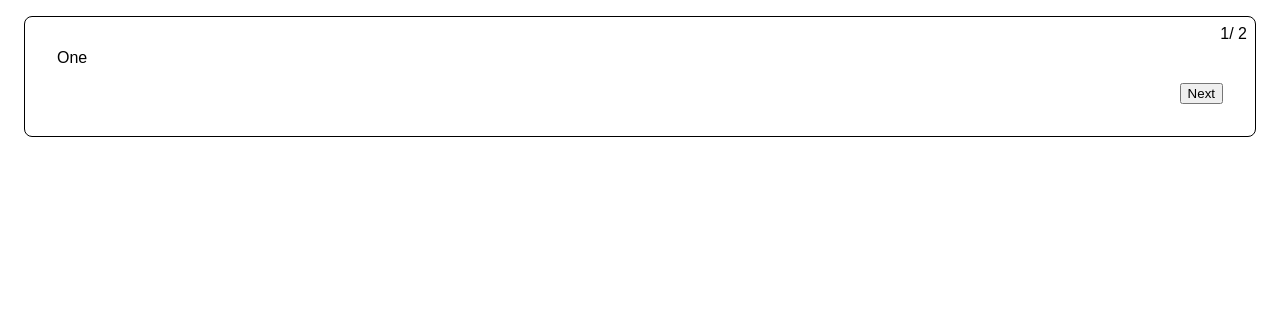
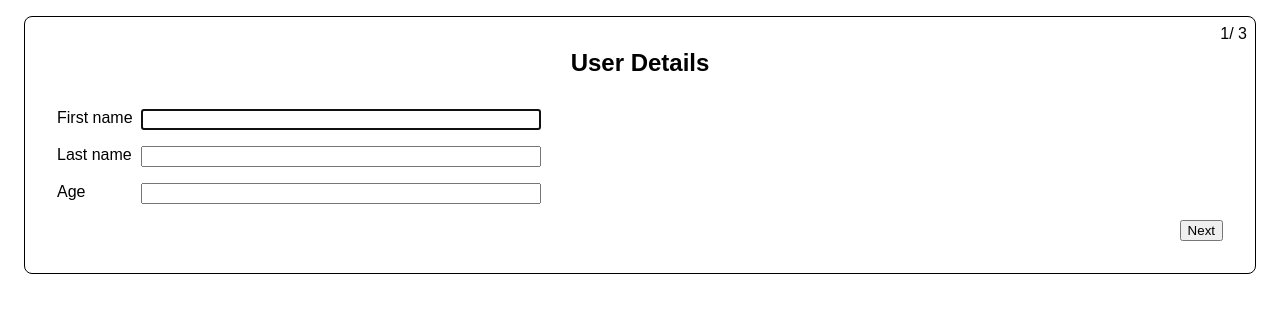
Before and after one commit to 0trava/Practic_work_ts-formic-react, a React (Vite) app: page / in a window 1280 px wide. Shown: the top 312 px of the page. Built offline with nearby package versions, Linux system fonts and the light colour scheme; the HTML template or start-up script is replaced by a standard one.

Commit message:
add input form

```diff
--- /dev/null
+++ b/src/AccountForm.tsx
@@ -0,0 +1,9 @@
+export function AccountForm() {
+    return <>
+    <label htmlFor="">Email</label>
+    <input type="email" autoFocus required/>
+    <label htmlFor="">Password</label>
+    <input type="password" required/>
+
+</>
+}
--- /dev/null
+++ b/src/AddressForm.tsx
@@ -0,0 +1,12 @@
+export function AddressForm() {
+    return <>
+    <label htmlFor="">Street</label>
+    <input type="text" autoFocus required/>
+    <label htmlFor="">City</label>
+    <input type="text" required/>
+    <label htmlFor="">State</label>
+    <input type="text" required/>
+    <label htmlFor="">Zip</label>
+    <input type="text" required/>
+</>
+}
--- a/src/App.tsx
+++ b/src/App.tsx
@@ -1,3 +1,6 @@
+import { AccountForm } from "./AccountForm"
+import { AddressForm } from "./AddressForm"
+import { UserForm } from "./UserForm"
 import { useMultistepForm } from "./useMultistepForm"
 
 function App() {
@@ -8,7 +11,8 @@ function App() {
     isFirstStep,
     back,
     next,
-  } = useMultistepForm([<div>One</div>,<div>Two</div>])
+    isLastStep,
+  } = useMultistepForm([<UserForm/>, <AddressForm/>, <AccountForm/>])
 
 
 
@@ -41,9 +45,13 @@ function App() {
         gap: ".5rem",
         justifyContent: "flex-end",
       }}>
+        {/* BUTTONS */}
         {!isFirstStep && <button type="button" onClick={back}>Back</button>}
 
-        <button  type="button" onClick={next}>Next</button>
+        <button type="button" onClick={next}>
+          {isLastStep ? "Finish" : "Next"}
+          </button>
+
       </div>
     </form>
 
--- /dev/null
+++ b/src/FormWrapper.tsx
@@ -0,0 +1,26 @@
+import { ReactNode } from "react"
+
+type FormWrapperProps = {
+    title: string
+    children: ReactNode
+}
+
+
+export function FormWrapper ({title, children}: FormWrapperProps) {
+    return <>
+        <h2 style={{
+            textAlign: "center",
+            margin: 0,
+            marginBottom: "2rem"
+        }}>
+            {title}
+        </h2>
+
+        <div style={{
+            display: "grid",
+            gap: "1rem .5rem",
+            justifyContent: "flex-start",
+            gridTemplateColumns: "auto minmax(auto, 400px)",
+        }}>{children}</div>
+    </>
+}
--- /dev/null
+++ b/src/UserForm.tsx
@@ -0,0 +1,13 @@
+import { FormWrapper } from "./FormWrapper";
+
+export function UserForm() {
+    return (
+    <FormWrapper title="User Details">
+        <label htmlFor="">First name</label>
+        <input type="text" autoFocus required/>
+        <label htmlFor="">Last name</label>
+        <input type="text" required/>
+        <label htmlFor="">Age</label>
+        <input type="number" min={1} required />
+    </FormWrapper>)
+}
--- a/src/useMultistepForm.ts
+++ b/src/useMultistepForm.ts
@@ -39,6 +39,7 @@ export function useMultistepForm(steps: ReactElement[])  {
         back,
         steps,
         isFirstStep: currentStepIndex === 0,
+        isLastStep: currentStepIndex === steps.length - 1,
     }
 
 }
```
